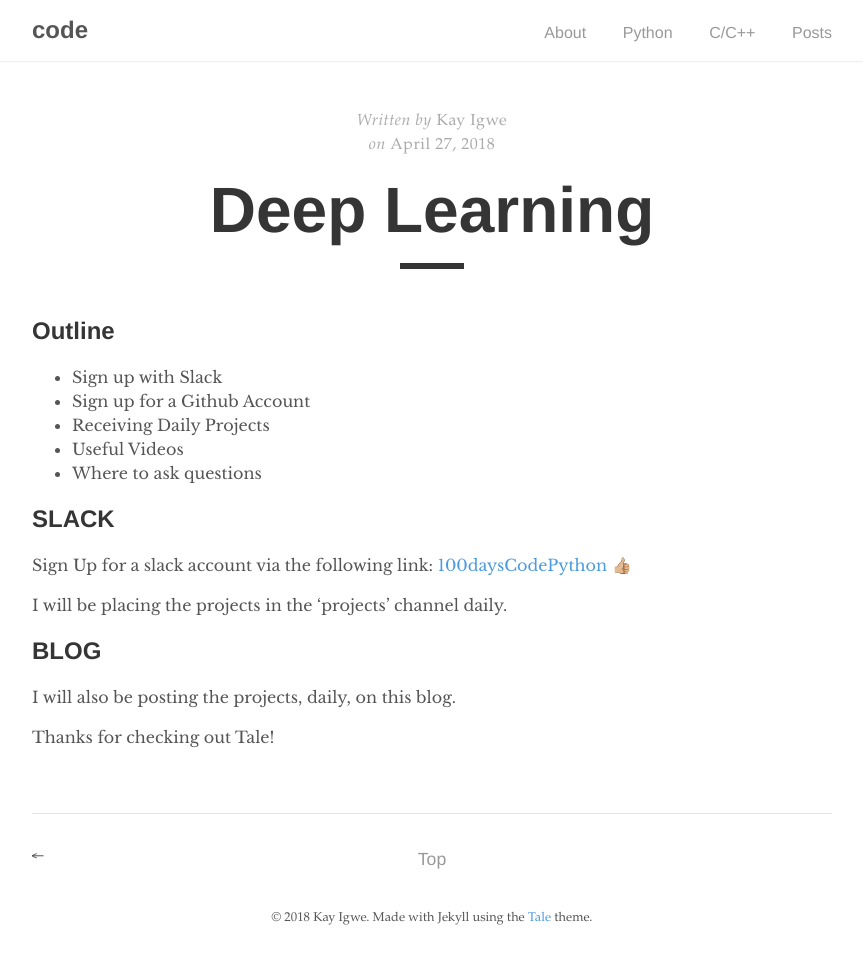
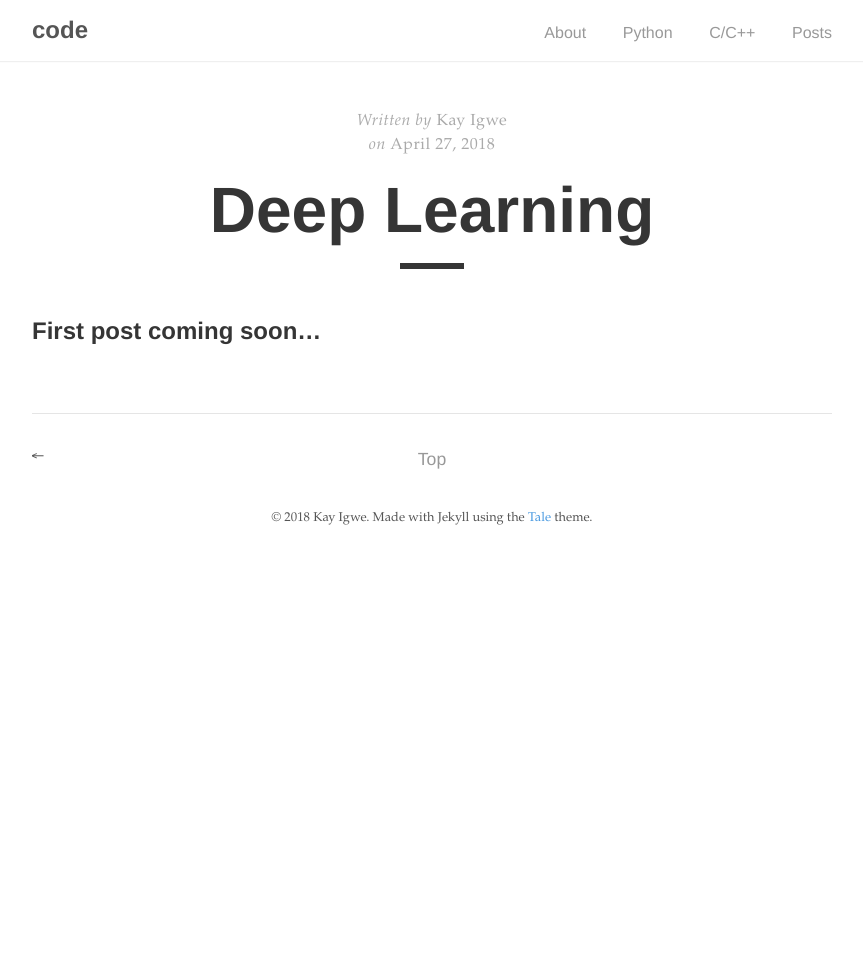
Before and after one commit to igweckay/code, a Jekyll site: the page built from _posts/2018-04-27-machine_deep_learning.md, in a window 1280 px wide. Shown: the whole page, without its empty margins (208-1071 px from the left). Built offline with Jekyll 4.4.1, drawn with Linux system fonts in a browser that asks for light colours; after the commit the page ends 900 px from its top, so only the background shows below that.

```diff
--- a/_posts/2018-04-27-machine_deep_learning.md
+++ b/_posts/2018-04-27-machine_deep_learning.md
@@ -6,19 +6,4 @@ author: "Kay Igwe"
 
 
 
-## Outline
-- Sign up with Slack
-- Sign up for a Github Account
-- Receiving Daily Projects
-- Useful Videos
-- Where to ask questions
-
-## SLACK
-Sign Up for a slack account via the following link: [100daysCodePython](https://100dayscodepython.slack.com/messages/CAETU36H2/) 👍🏼
-
-I will be placing the projects in the ‘projects’ channel daily.
-
-## BLOG
-I will also be posting the projects, daily, on this blog.
-
-Thanks for checking out Tale!
+## First post coming soon...
```
